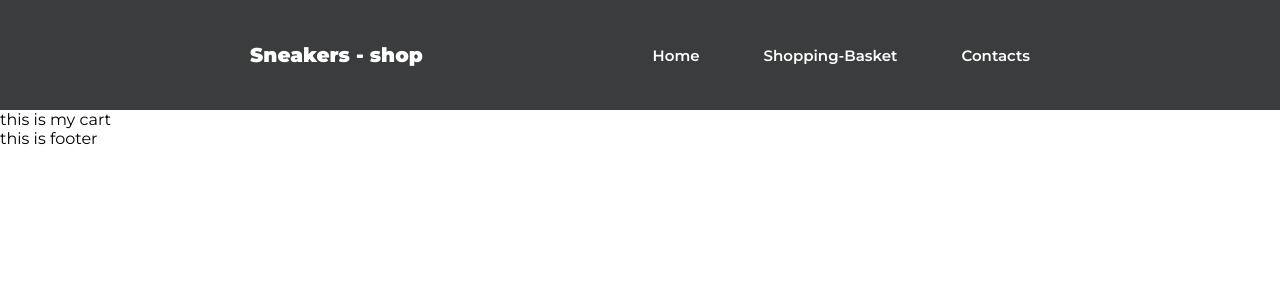
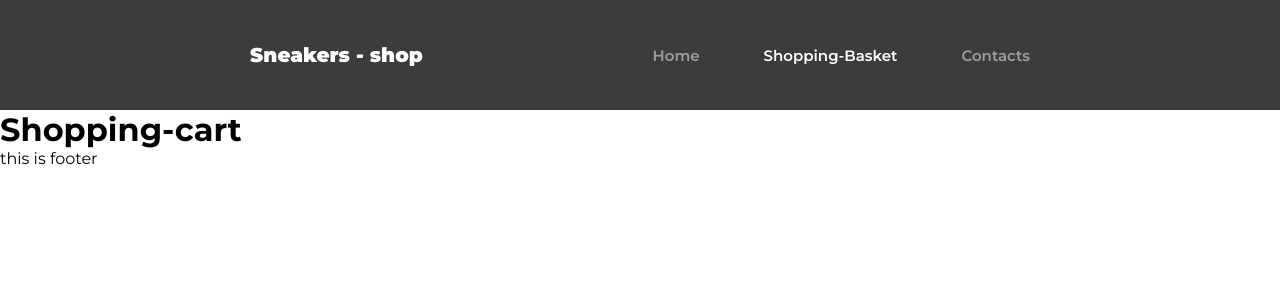
Before and after one commit to OleksandrZhurba-san/sneakers-react, a React (Create React App) app: page /cart in a window 1280 px wide. Shown: the top 300 px of the page. Built offline with nearby package versions, Linux system fonts and the light colour scheme.

Commit message:
chore: active navlink styling POG

```diff
--- a/src/components/cart/index.jsx
+++ b/src/components/cart/index.jsx
@@ -1,5 +1,13 @@
 function Cart() {
-  return <div>this is my cart</div>;
+  return (
+    <div>
+      <h1>Shopping-cart</h1>
+      <div>
+        <div></div>
+        <div></div>
+      </div>
+    </div>
+  );
 }
 
 export default Cart;
--- a/src/components/navbar/index.jsx
+++ b/src/components/navbar/index.jsx
@@ -1,4 +1,4 @@
-import { Link, useLocation } from "react-router-dom";
+import { Link, NavLink, useLocation } from "react-router-dom";
 import styles from "./styles.module.css";
 
 function Navbar() {
@@ -20,19 +20,34 @@ function Navbar() {
   return (
     <ul className={styles.navbar_container}>
       <li className={styles.li_style}>
-        <Link to="/" className={styles.link}>
+        <NavLink
+          to="/"
+          className={({ isActive }) =>
+            isActive ? `${styles.link} ${styles.active}` : `${styles.link}`
+          }
+        >
           Home
-        </Link>
+        </NavLink>
       </li>
       <li className={styles.li_style}>
-        <Link to="/cart" className={styles.link}>
+        <NavLink
+          to="/cart"
+          className={({ isActive }) =>
+            isActive ? `${styles.link} ${styles.active}` : `${styles.link}`
+          }
+        >
           Shopping-Basket
-        </Link>
+        </NavLink>
       </li>
       <li className={styles.li_style}>
-        <Link to="/contacts" className={styles.link}>
+        <NavLink
+          to="/contacts"
+          className={({ isActive }) =>
+            isActive ? `${styles.link} ${styles.active}` : `${styles.link}`
+          }
+        >
           Contacts
-        </Link>
+        </NavLink>
       </li>
     </ul>
   );
--- a/src/components/navbar/styles.module.css
+++ b/src/components/navbar/styles.module.css
@@ -8,8 +8,12 @@
 }
 
 .link {
-  color: #fff;
+  color: rgba(255, 255, 255, 0.5);
   text-decoration: none;
   font-size: 15px;
   font-weight: 600;
 }
+
+.active {
+  color: rgba(255, 255, 255, 1);
+}
```
